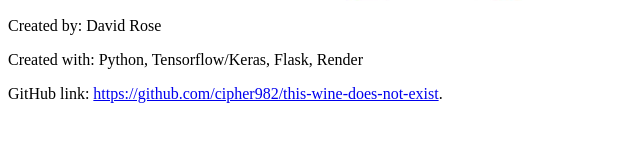
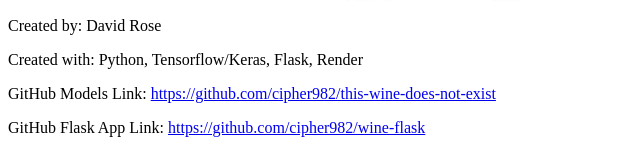
Before and after one commit to cipher982/wine-flask, a Flask app: page / in a window 1280 px wide. Shown: the part 658-811 px from the top of the page, without its empty margins (0-640 px from the left). Before the commit the page ends 761 px from the top, so only its background shows below. Run offline with Flask 2, Linux system fonts and the light colour scheme.

Commit message:
adding links at bottom

```diff
--- a/templates/index.html
+++ b/templates/index.html
@@ -15,8 +15,11 @@
   <footer>
     <p>Created by: David Rose</p>
     <p>Created with: Python, Tensorflow/Keras, Flask, Render</p>
-    <p>GitHub link: <a href="https://github.com/cipher982/this-wine-does-not-exist">
-        https://github.com/cipher982/this-wine-does-not-exist</a>.</p>
+    <p>GitHub Models Link: <a href="https://github.com/cipher982/this-wine-does-not-exist">
+      https://github.com/cipher982/this-wine-does-not-exist</a></p>
+    <p>GitHub Flask App Link: <a href="https://github.com/cipher982/wine-flask">
+      https://github.com/cipher982/wine-flask</a></p>
+
   </footer>
 
 </html>
```
